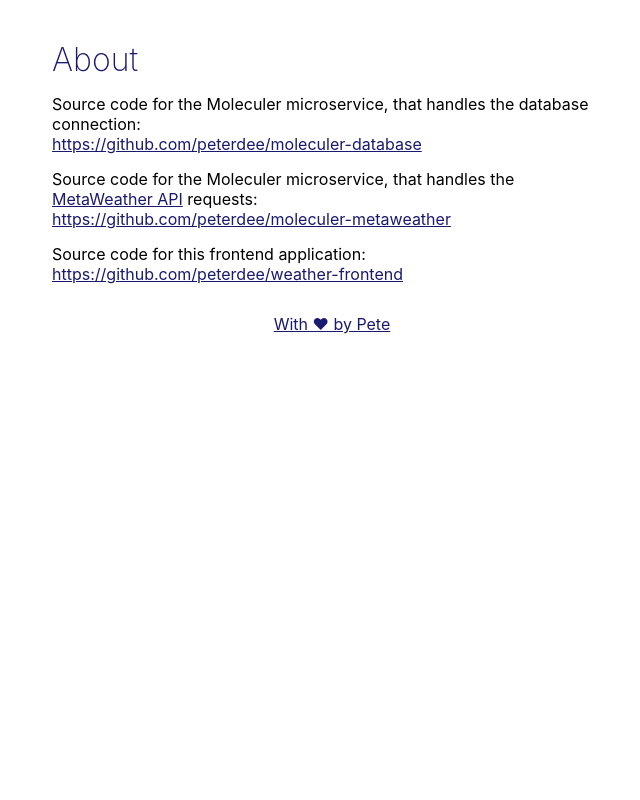
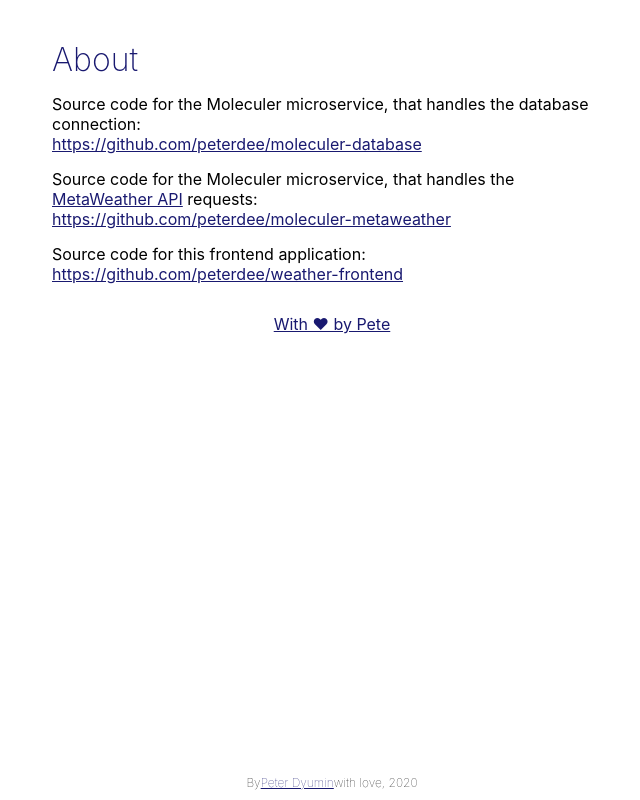
Before and after one commit to peterdee/weather-frontend, a React (Create React App) app: page /about in a window 1280 px wide. Shown: the whole page, without its empty margins (308-948 px from the left). Built offline with nearby package versions, Linux system fonts and the light colour scheme.

Commit message:
Styling: add footer

```diff
--- a/src/App.scss
+++ b/src/App.scss
@@ -30,7 +30,7 @@
 }
 
 .app-wrap {
-  min-height: 100vh;
+  min-height: calc(100vh - 25px);
   .content {
     margin: 40px auto;
     max-width: 600px;
--- a/src/App.tsx
+++ b/src/App.tsx
@@ -2,12 +2,14 @@ import React, { memo } from 'react';
 import { Route, Switch } from 'react-router-dom';
 
 import About from './views/About/About';
+import Footer from './components/Footer';
 import Index from './views/Index/Index';
 import NotFound from './views/NotFound/NotFound';
 
 import './App.scss';
 
 const App: React.FC = () => (
+  <>
     <div className="flex justify-content-start app-wrap">
       <Switch>
         <Route path="/" exact component={Index} />
@@ -15,6 +17,8 @@ const App: React.FC = () => (
         <Route component={NotFound} />
       </Switch>
     </div>
+    <Footer />
+  </>
 );
 
 export default memo(App);
--- /dev/null
+++ b/src/components/Footer.scss
@@ -0,0 +1,5 @@
+.footer {
+  height: 25px;
+  font-size: 12px;
+  font-weight: 100;
+}
--- /dev/null
+++ b/src/components/Footer.tsx
@@ -0,0 +1,13 @@
+import React, { memo } from 'react';
+
+import './Footer.scss';
+
+const Footer: React.FC = () => {
+  return (
+    <div className="flex justify-content-center footer">
+      By <a href="https://github.com/peterdee">Peter Dyumin</a> with love, { new Date().getFullYear() }
+    </div>
+  );
+};
+
+export default memo(Footer);
```
Lines whose indentation alone changed are shown as unchanged.
